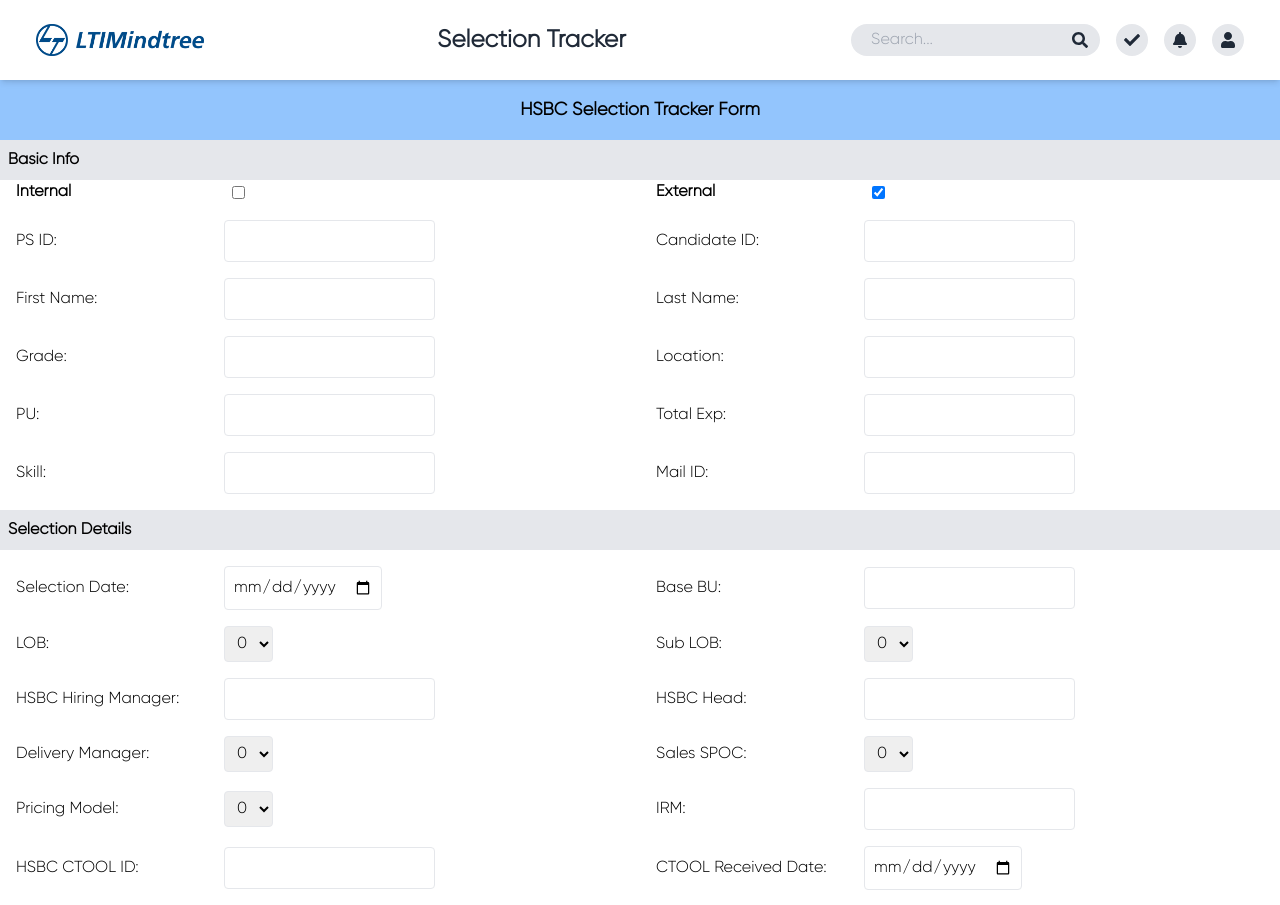
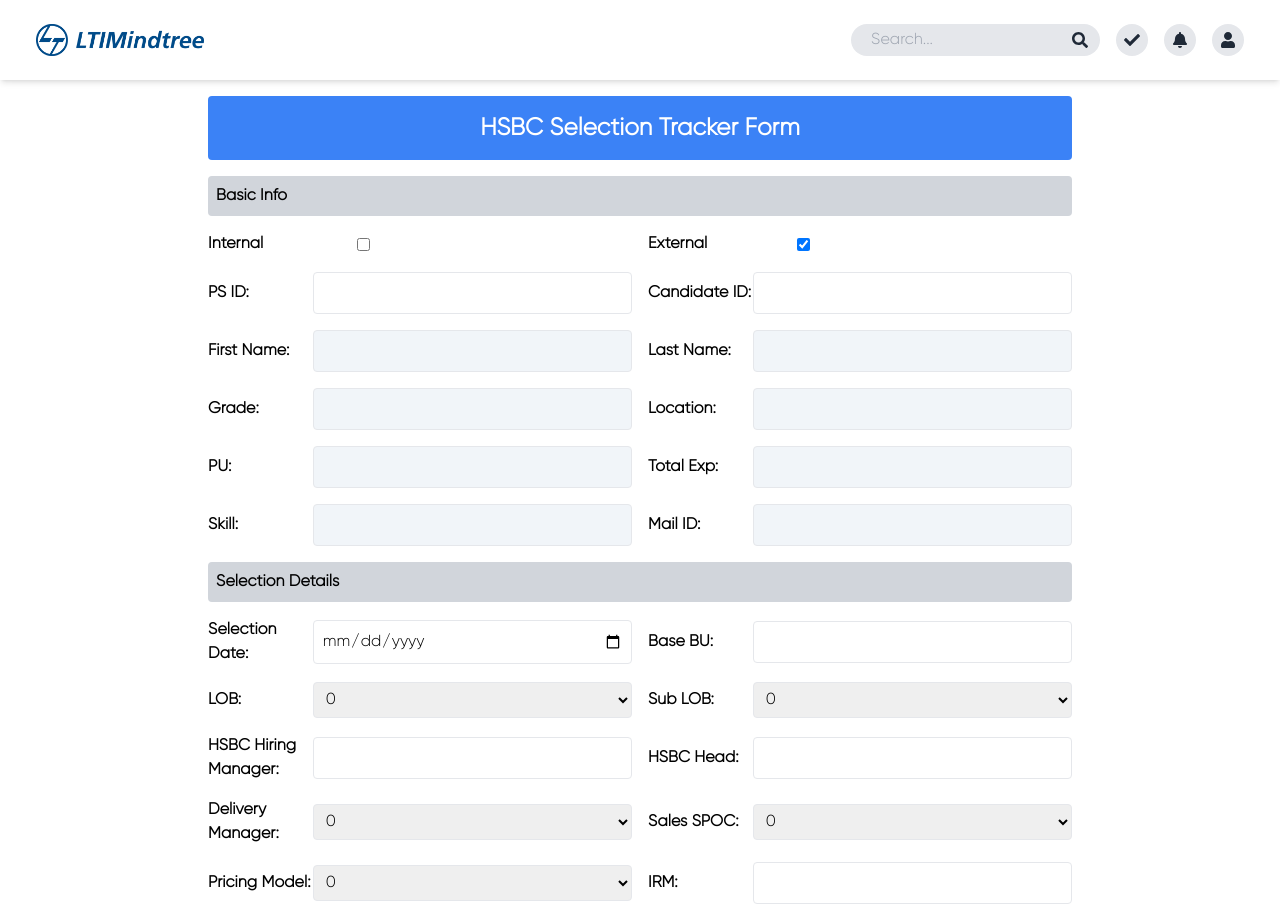
Before and after one commit to Adityasonakiya/Onboarding-Application, a React (Create React App) app in the folder frontend/: page /selection-tracker in a window 1280 px wide. Shown: the top 905 px of the page. Built offline with nearby package versions, Linux system fonts and the light colour scheme.

Commit message:
added major changes in navbar and selectionTracker

```diff
--- a/frontend/src/components/Navbar.jsx
+++ b/frontend/src/components/Navbar.jsx
@@ -1,6 +1,7 @@
 import React, { useState } from 'react';
 import { FaSearch, FaCheck, FaBell, FaUser, FaTimes } from 'react-icons/fa';
 import logo from '../assets/images/logo.png';
+import smallLogo from '../assets/images/logo2.png';
 
 export default function Navbar() {
   const [searchQuery, setSearchQuery] = useState('');
@@ -20,10 +21,8 @@
     <div className='shadow-md w-full p-2 fixed top-0 left-0 bg-white'>
       <div className='flex items-center justify-between py-2 px-4 md:py-4 md:px-7'>
         <div className='flex items-center'>
-          <img src={logo} alt='Logo' className='h-6 md:h-8 mr-2' />
-        </div>
-        <div className='text-center flex-grow'>
-          <span className='font-bold text-lg md:text-2xl text-gray-800'>Selection Tracker</span>
+          <img src={logo} alt='Logo' className='hidden md:block h-8 mr-2' />
+          <img src={smallLogo} alt='Logo' className='block md:hidden h-6 mr-2' />
         </div>
         <div className='flex items-center space-x-2 md:space-x-4'>
           <div className='flex items-center bg-gray-200 rounded-full px-2 py-1 md:px-3'>
--- a/frontend/src/components/SelectionTracker.jsx
+++ b/frontend/src/components/SelectionTracker.jsx
@@ -2,13 +2,12 @@
 
 function SelectionTracker() {
   const [form, setForm] = useState({});
-
-  const [status,setStatus]=useState(false);
+  const [status, setStatus] = useState(false);
 
   const handleChange = (e) => {
     const { name, value } = e.target;
     setForm({ ...form, [name]: value });
-    setStatus(prevState => !prevState)
+    setStatus(prevState => !prevState);
   };
 
   const handleSubmit = (e) => {
@@ -16,11 +15,11 @@
   };
 
   return (
-    <div className="w-full">
-      <h1 className="py-4 flex items-center justify-center bg-blue-300 font-bold text-lg">HSBC Selection Tracker Form</h1>
-      <h4 className="bg-gray-200 font-bold p-2">Basic Info</h4>
+    <div className="w-full max-w-4xl mx-auto p-4">
+      <h1 className="py-4 flex items-center justify-center bg-blue-500 text-white font-bold text-2xl rounded">HSBC Selection Tracker Form</h1>
+      <h4 className="bg-gray-300 font-bold p-2 rounded mt-4 mb-4">Basic Info</h4>
       <form onSubmit={handleSubmit} className="space-y-4">
-        <div className="grid grid-cols-1 md:grid-cols-2 gap-4 ml-4">
+        <div className="grid grid-cols-1 md:grid-cols-2 gap-4">
           <div className="flex items-center space-x-2">
             <label className="font-bold w-1/3">Internal</label>
             <input type="checkbox"
@@ -38,188 +37,272 @@
               className="p-2" />
           </div>
         </div>
-        <div className="grid grid-cols-1 md:grid-cols-2 gap-4 ml-4">
+        <div className="grid grid-cols-1 md:grid-cols-2 gap-4">
           <div className="flex items-center">
-            <label className="w-1/3">PS ID:</label>
+            <label className="w-1/3 font-semibold">PS ID:</label>
             <input type="number"
               name="psId"
               value={form.psId || ''}
               onChange={handleChange}
               required
-            className="p-2 border rounded w-fit" />
+              className="p-2 border rounded w-full" />
           </div>
           <div className="flex items-center">
-            <label className="w-1/3">Candidate ID:</label>
+            <label className="w-1/3 font-semibold">Candidate ID:</label>
             <input type="number"
               name="candidateId"
               value={form.candidateId || ''}
               onChange={handleChange}
-            className="p-2 border rounded w-fit" />
+              className="p-2 border rounded w-full" />
           </div>
           <div className="flex items-center">
-            <label className="w-1/3">First Name:</label>
+            <label className="w-1/3 font-semibold">First Name:</label>
             <input type="text"
               name="fname"
               value={form.fname || ''}
               onChange={handleChange}
-            className="p-2 border rounded w-fit" />
+              className="p-2 border rounded w-full bg-slate-100"
+              disabled />
           </div>
           <div className="flex items-center">
-            <label className="w-1/3">Last Name:</label>
+            <label className="w-1/3 font-semibold">Last Name:</label>
             <input type="text"
               name="lname"
               value={form.lname || ''}
               onChange={handleChange}
-            className="p-2 border rounded w-fit" />
+              className="p-2 border rounded w-full bg-slate-100"
+              disabled />
           </div>
           <div className="flex items-center">
-            <label className="w-1/3">Grade:</label>
+            <label className="w-1/3 font-semibold">Grade:</label>
             <input type="text"
               name="grade"
               value={form.grade || ''}
               onChange={handleChange}
-            className="p-2 border rounded w-fit" />
+              className="p-2 border rounded w-full bg-slate-100"
+              disabled />
           </div>
           <div className="flex items-center">
-            <label className="w-1/3">Location:</label>
+            <label className="w-1/3 font-semibold">Location:</label>
             <input type="text"
               name="location"
               value={form.location || ''}
               onChange={handleChange}
-            className="p-2 border rounded w-fit" />
+              className="p-2 border rounded w-full bg-slate-100"
+              disabled />
           </div>
           <div className="flex items-center">
-            <label className="w-1/3">PU:</label>
+            <label className="w-1/3 font-semibold">PU:</label>
             <input type="text"
-            name="pu" value={form.pu || ''}
+              name="pu"
+              value={form.pu || ''}
               onChange={handleChange}
-            className="p-2 border rounded w-fit" />
+              className="p-2 border rounded w-full bg-slate-100"
+              disabled />
           </div>
           <div className="flex items-center">
-            <label className="w-1/3">Total Exp:</label>
+            <label className="w-1/3 font-semibold">Total Exp:</label>
             <input type="number"
               name="totalExp"
               value={form.totalExp || ''}
               onChange={handleChange}
-            className="p-2 border rounded w-fit" />
+              className="p-2 border rounded w-full bg-slate-100"
+              disabled />
           </div>
           <div className="flex items-center">
-            <label className="w-1/3">Skill:</label>
+            <label className="w-1/3 font-semibold">Skill:</label>
             <input type="text"
               name="skill"
               value={form.skill || ''}
               onChange={handleChange}
-            className="p-2 border rounded w-fit" />
+              className="p-2 border rounded w-full bg-slate-100"
+              disabled />
           </div>
           <div className="flex items-center">
-            <label className="w-1/3">Mail ID:</label>
-            <input type="text" name="email" value={form.email || ''} onChange={handleChange} className="p-2 border rounded w-fit" />
+            <label className="w-1/3 font-semibold">Mail ID:</label>
+            <input type="text"
+              name="email"
+              value={form.email || ''}
+              onChange={handleChange}
+              className="p-2 border rounded w-full bg-slate-100"
+              disabled />
           </div>
         </div>
 
-        <h4 className="bg-gray-200 font-bold p-2">Selection Details</h4>
-        <div className="grid grid-cols-1 md:grid-cols-2 gap-4 ml-4 my-2">
+        <h4 className="bg-gray-300 font-bold p-2 rounded mt-4">Selection Details</h4>
+        <div className="grid grid-cols-1 md:grid-cols-2 gap-4 my-2">
           <div className="flex items-center">
-            <label className="w-1/3">Selection Date:</label>
-            <input type="date" name="selectionDate" required value={form.selectionDate || ''} onChange={handleChange} className="p-2 border rounded w-fit" />
+            <label className="w-1/3 font-semibold">Selection Date:</label>
+            <input type="date"
+              name="selectionDate"
+              required
+              value={form.selectionDate || ''}
+              onChange={handleChange}
+              className="p-2 border rounded w-full" />
           </div>
           <div className="flex items-center">
-            <label className="w-1/3">Base BU:</label>
-            <input type="text" name="bu" value={form.bu || ''} onChange={handleChange} className="p-2 border rounded w-fit" />
+            <label className="w-1/3 font-semibold">Base BU:</label>
+            <input type="text"
+              name="bu"
+              value={form.bu || ''}
+              onChange={handleChange}
+              className="p-2 border rounded w-full" />
           </div>
           <div className="flex items-center">
-            <label className="w-1/3">LOB:</label>
-            <select name="lob" onChange={handleChange} className="p-2 border rounded w-fit">
+            <label className="w-1/3 font-semibold">LOB:</label>
+            <select name="lob"
+              onChange={handleChange}
+              className="p-2 border rounded w-full">
               <option value="0">0</option>
             </select>
           </div>
           <div className="flex items-center">
-            <label className="w-1/3">Sub LOB:</label>
-            <select name="subLob" onChange={handleChange} className="p-2 border rounded w-fit">
+            <label className="w-1/3 font-semibold">Sub LOB:</label>
+            <select name="subLob"
+              onChange={handleChange}
+              className="p-2 border rounded w-full">
               <option value="0">0</option>
             </select>
           </div>
           <div className="flex items-center">
-            <label className="w-1/3">HSBC Hiring Manager:</label>
-            <input type="text" name="hiringManager" required value={form.hiringManager || ''} onChange={handleChange} className="p-2 border rounded w-fit" />
+            <label className="w-1/3 font-semibold">HSBC Hiring Manager:</label>
+            <input type="text"
+              name="hiringManager"
+              required
+              value={form.hiringManager || ''}
+              onChange={handleChange}
+              className="p-2 border rounded w-full" />
           </div>
           <div className="flex items-center">
-            <label className="w-1/3">HSBC Head:</label>
-            <input type="text" name="head" required value={form.head || ''} onChange={handleChange} className="p-2 border rounded w-fit" />
+            <label className="w-1/3 font-semibold">HSBC Head:</label>
+            <input type="text"
+              name="head"
+              required
+              value={form.head || ''}
+              onChange={handleChange}
+              className="p-2 border rounded w-full" />
           </div>
           <div className="flex items-center">
-            <label className="w-1/3">Delivery Manager:</label>
-            <select name="deliveryManager" onChange={handleChange} className="p-2 border rounded w-fit">
+            <label className="w-1/3 font-semibold">Delivery Manager:</label>
+            <select name="deliveryManager"
+              onChange={handleChange}
+              className="p-2 border rounded w-full">
               <option value="0">0</option>
             </select>
           </div>
           <div className="flex items-center">
-            <label className="w-1/3">Sales SPOC:</label>
-            <select name="salesSpoc" onChange={handleChange} className="p-2 border rounded w-fit">
+            <label className="w-1/3 font-semibold">Sales SPOC:</label>
+            <select name="salesSpoc"
+              onChange={handleChange}
+              className="p-2 border rounded w-full">
               <option value="0">0</option>
             </select>
           </div>
           <div className="flex items-center">
-            <label className="w-1/3">Pricing Model:</label>
-            <select name="pricingModel" onChange={handleChange} className="p-2 border rounded w-fit">
+            <label className="w-1/3 font-semibold">Pricing Model:</label>
+            <select name="pricingModel"
+              onChange={handleChange}
+              className="p-2 border rounded w-full">
               <option value="0">0</option>
             </select>
           </div>
           <div className="flex items-center">
-            <label className="w-1/3">IRM:</label>
-            <input type="text" name="irm" value={form.irm || ''} onChange={handleChange} className="p-2 border rounded w-fit" />
+            <label className="w-1/3 font-semibold">IRM:</label>
+            <input type="text"
+              name="irm"
+              value={form.irm || ''}
+              onChange={handleChange}
+              className="p-2 border rounded w-full" />
           </div>
           <div className="flex items-center">
-            <label className="w-1/3">HSBC CTOOL ID:</label>
-            <input type="number" name="ctoolId" value={form.ctoolId || ''} onChange={handleChange} className="p-2 border rounded w-fit" />
+            <label className="w-1/3 font-semibold">HSBC CTOOL ID:</label>
+            <input type="number"
+              name="ctoolId"
+              value={form.ctoolId || ''}
+              onChange={handleChange}
+              className="p-2 border rounded w-full" />
           </div>
           <div className="flex items-center">
-            <label className="w-1/3">CTOOL Received Date:</label>
-            <input type="date" name="ctoolRecDate" value={form.ctoolRecDate || ''} onChange={handleChange} className="p-2 border rounded w-fit" />
+            <label className="w-1/3 font-semibold">CTOOL Received Date:</label>
+            <input type="date"
+              name="ctoolRecDate"
+              value={form.ctoolRecDate || ''}
+              onChange={handleChange}
+              className="p-2 border rounded w-full" />
           </div>
           <div className="flex items-center">
-            <label className="w-1/3">CTOOL Job Category:</label>
-            <input type="text" name="ctoolJobCat" value={form.ctoolJobCat || ''} onChange={handleChange} className="p-2 border rounded w-fit" />
+            <label className="w-1/3 font-semibold">CTOOL Job Category:</label>
+            <input type="text"
+              name="ctoolJobCat"
+              value={form.ctoolJobCat || ''}
+              onChange={handleChange}
+              className="p-2 border rounded w-full" />
           </div>
           <div className="flex items-center">
-            <label className="w-1/3">CTOOL Location:</label>
-            <input type="text" name="ctoolLocation" value={form.ctoolLocation || ''} onChange={handleChange} className="p-2 border rounded w-fit" />
+            <label className="w-1/3 font-semibold">CTOOL Location:</label>
+            <input type="text"
+              name="ctoolLocation"
+              value={form.ctoolLocation || ''}
+              onChange={handleChange}
+              className="p-2 border rounded w-full" />
           </div>
           <div className="flex items-center">
-            <label className="w-1/3">CTOOL Rate:</label>
-            <input type="number" name="ctoolRate" value={form.ctoolRate || ''} onChange={handleChange} className="p-2 border rounded w-fit" />
+            <label className="w-1/3 font-semibold">CTOOL Rate:</label>
+            <input type="number"
+              name="ctoolRate"
+              value={form.ctoolRate || ''}
+              onChange={handleChange}
+              className="p-2 border rounded w-full" />
           </div>
           <div className="flex items-center">
-            <label className="w-1/3">CTOOL Proposed Rate:</label>
-            <input type="number" name="ctoolPropRate" value={form.ctoolPropRate || ''} onChange={handleChange} className="p-2 border rounded w-fit" />
+            <label className="w-1/3 font-semibold">CTOOL Proposed Rate:</label>
+            <input type="number"
+              name="ctoolPropRate"
+              value={form.ctoolPropRate || ''}
+              onChange={handleChange}
+              className="p-2 border rounded w-full" />
           </div>
           <div className="flex items-center">
-            <label className="w-1/3">Recruiter Name:</label>
-            <input type="text" name="recruiterName" value={form.recruiterName || ''} onChange={handleChange} className="p-2 border rounded w-fit" />
+            <label className="w-1/3 font-semibold">Recruiter Name:</label>
+            <input type="text"
+              name="recruiterName"
+              value={form.recruiterName || ''}
+              onChange={handleChange}
+              className="p-2 border rounded w-full" />
           </div>
           <div className="flex items-center">
-            <label className="w-1/3">Interview Evidences</label>
-            <input type="file" name="evidence" onChange={handleChange} className="p-2 border rounded w-fit" />
+            <label className="w-1/3 font-semibold">Interview Evidences</label>
+            <input type="file"
+              name="evidence"
+              onChange={handleChange}
+              className="p-2 border rounded w-full" />
           </div>
           <div className="flex items-center">
-            <label className="w-1/3">Offer Release Status:</label>
-            <select name="offerReleaseStatus" onChange={handleChange} className="p-2 border rounded w-fit">
+            <label className="w-1/3 font-semibold">Offer Release Status:</label>
+            <select name="offerReleaseStatus"
+              onChange={handleChange}
+              className="p-2 border rounded w-full">
               <option value="0">0</option>
             </select>
           </div>
           <div className="flex items-center">
-            <label className="w-1/3">LTI Onboarding Date:</label>
-            <input type="date" name="ltiOnboardDate" value={form.ltiOnboardDate || ''} onChange={handleChange} className="p-2 border rounded" />
+            <label className="w-1/3 font-semibold">LTI Onboarding Date:</label>
+            <input type="date"
+              name="ltiOnboardDate"
+              value={form.ltiOnboardDate || ''}
+              onChange={handleChange}
+              className="p-2 border rounded w-full" />
           </div>
           <div className='flex items-center justify-center m-4'>
-            <button type='submit' className="bg-blue-500 text-white py-2 px-10 rounded">Submit</button>
+            <button type='submit' className="bg-blue-500 text-white py-2 px-10 rounded hover:bg-blue-600">Submit</button>
           </div>
           <div className='flex items-center justify-center'>
-            <button className="bg-gray-500 text-white py-2 px-10 rounded">Cancel</button></div>
+            <button className="bg-gray-500 text-white py-2 px-10 rounded hover:bg-gray-600">Cancel</button>
+          </div>
         </div>
       </form>
     </div>
-  )
+  );
 }
 
 export default SelectionTracker;
```
Also changed, not shown: frontend/src/assets/images/logo2.png (added). Lines whose indentation alone changed are shown as unchanged.
